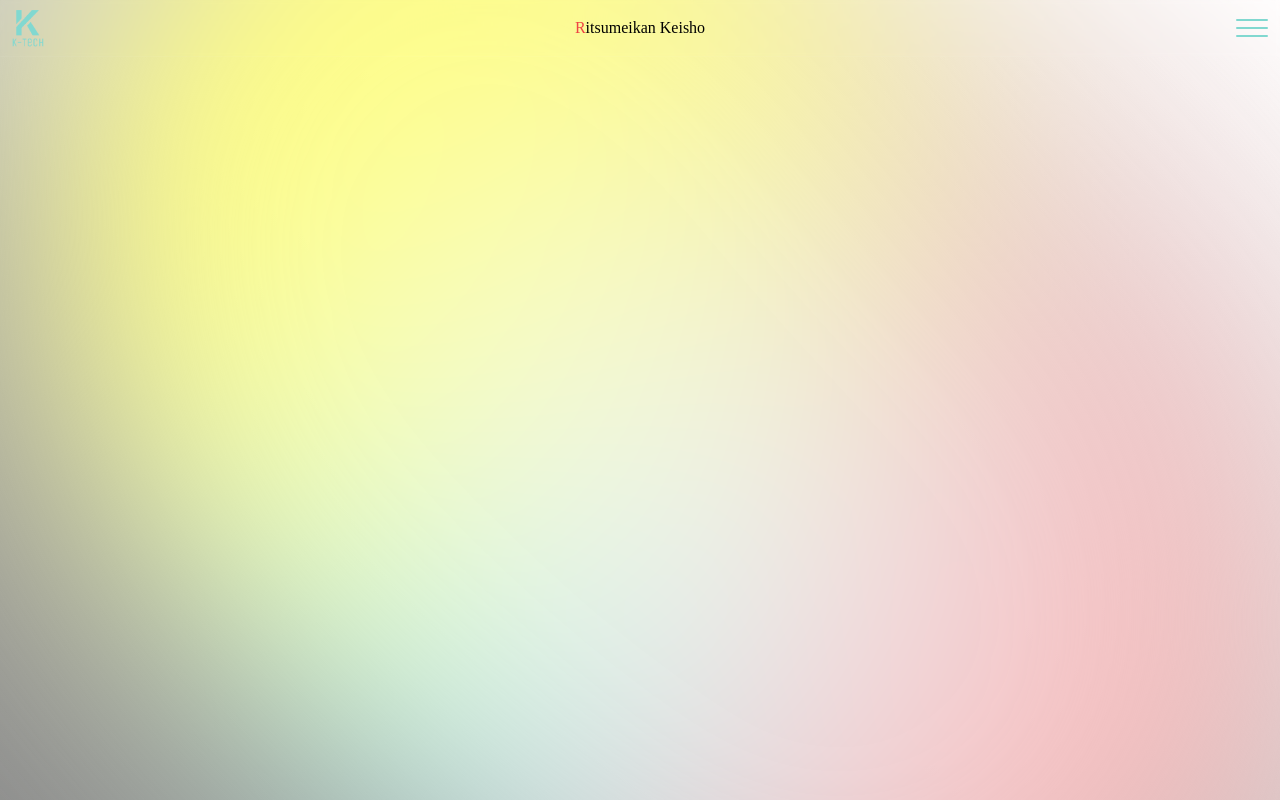
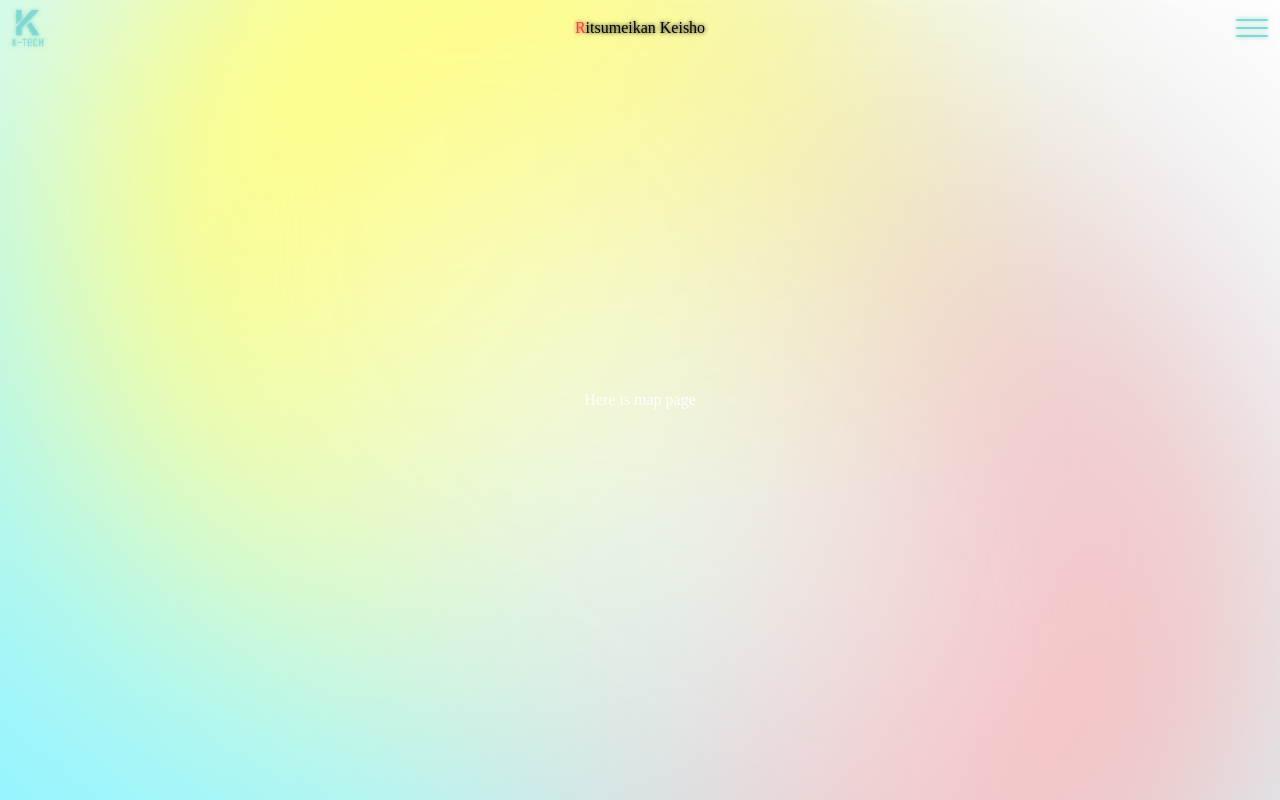
Before and after one commit to Rei2718/RitsumeisaiSpecialSite, a Next.js app: page /map in a window 1280 px wide. Before the commit this address had no page. Built offline with nearby package versions, Linux system fonts and the light colour scheme; a web font is replaced by a local one.

Commit message:
BackGround

```diff
--- a/src/app/globals.css
+++ b/src/app/globals.css
@@ -138,7 +138,7 @@
   background-color: rgb(252, 177, 177);
 }
 :root {
-  --color-bg1: rgb(143, 143, 143);
+  --color-bg1: rgb(150, 245, 255);
   --color-bg2: rgb(255, 255, 255);
   --color1: 150, 245, 255;
   --color2: 255, 253, 132;
--- /dev/null
+++ b/src/app/map/page.tsx
@@ -0,0 +1,15 @@
+import Header from '@/app/components/header';
+import React from 'react';
+
+export default function map() {
+    return (
+        <>
+            <Header />
+            <section className="flex items-center justify-center h-lvh text-center px-4 sm:px-10">
+                <div className='text-white text-center absolute mx-10 sm:mx-10 z-10'>
+                    Here is map page
+                </div>
+            </section>
+        </>
+    );
+  }
```
